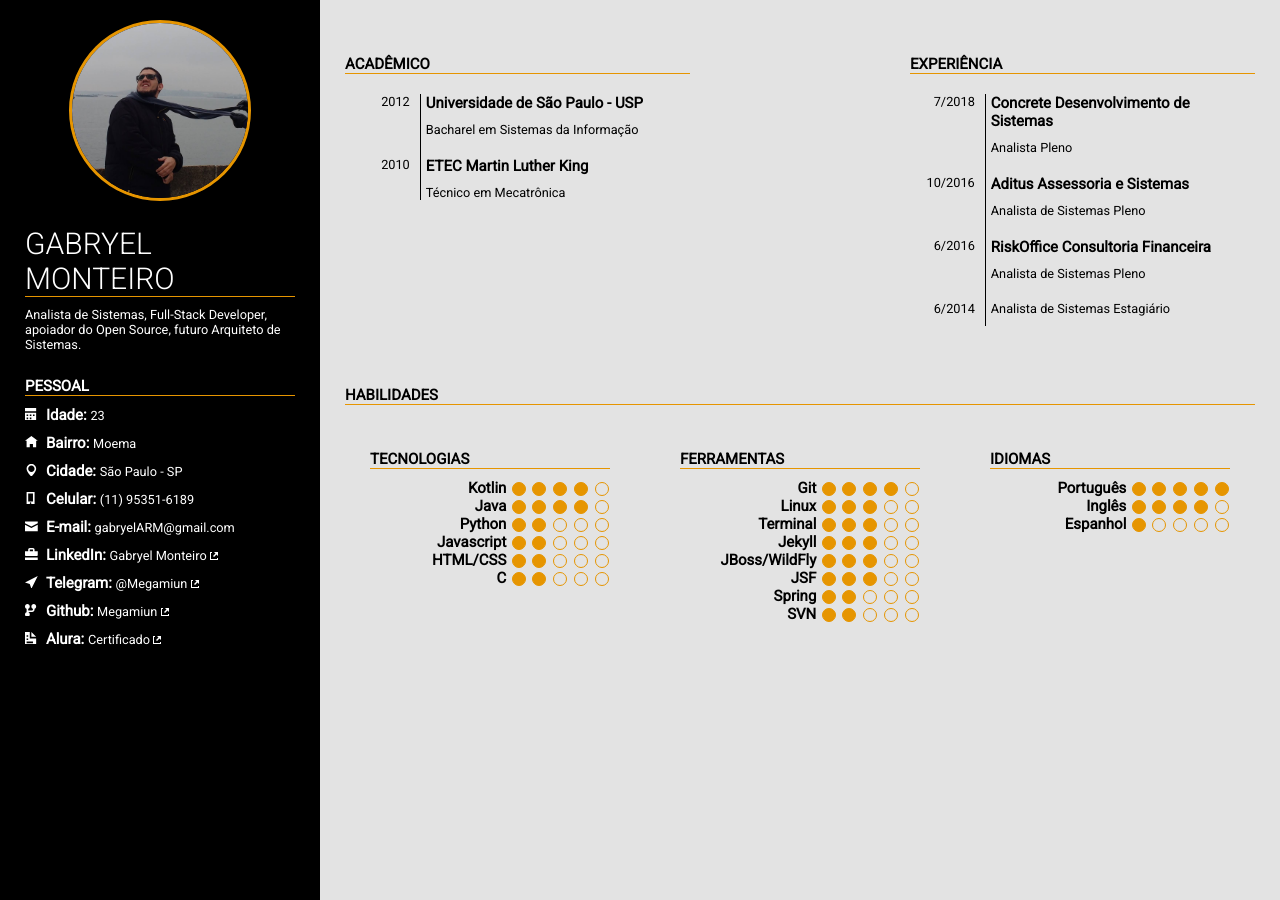
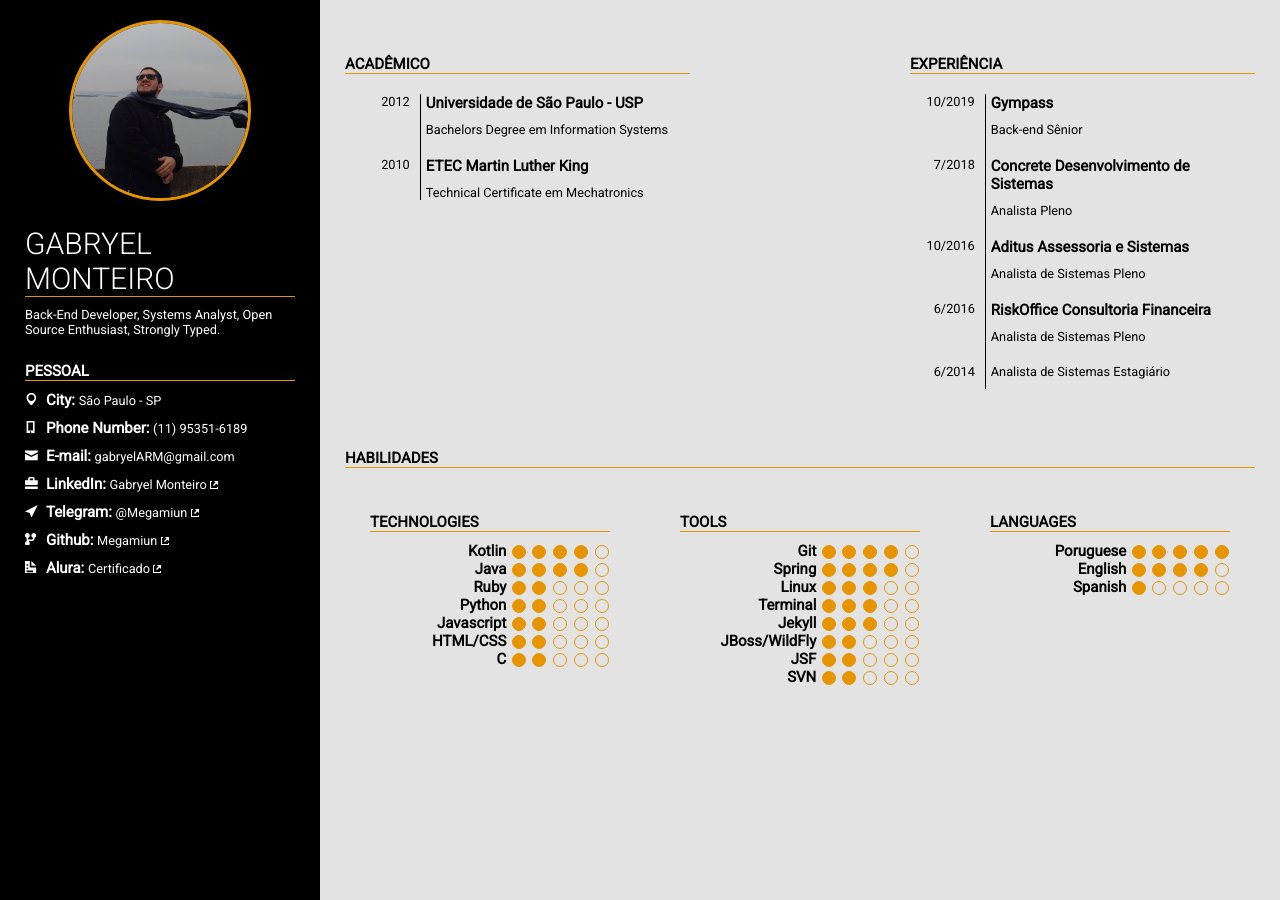
Before and after one commit to Megamiun/Megamiun.github.io, a Jekyll site: the page built from index.html, in a window 1280 px wide. Built offline with Jekyll 4.4.1, drawn with Linux system fonts in a browser that asks for light colours.

Commit message:
Translating to english

```diff
--- a/_config.yml
+++ b/_config.yml
@@ -15,8 +15,8 @@
 # in the templates via {{ site.myvariable }}.
 name: Gabryel Monteiro
 email: gabryelARM@gmail.com
-personal-description: Analista de Sistemas, Full-Stack Developer, apoiador do Open Source, futuro Arquiteto de Sistemas.
-site-description: Curriculo de Gabryel Monteiro, Full-Stack Developer, futuro Arquiteto de Sistemas.
+personal-description: Back-End Developer, Systems Analyst, Open Source Enthusiast, Strongly Typed.
+site-description: Gabryel Monteiro's Curriculum, Back-End Developer.
 url: "www.gabryel.com.br"
 github_username: Megamiun
 
--- a/_data/academics.json
+++ b/_data/academics.json
@@ -1,15 +1,15 @@
 [
     {
         "name": "ETEC Martin Luther King",
-        "class": "Mecatrônica",
-        "level": "Técnico",
+        "class": "Mechatronics",
+        "level": "Technical Certificate",
         "started": 2010,
         "ended": 2011
     },
     {
         "name": "Universidade de São Paulo - USP",
-        "class": "Sistemas da Informação",
-        "level": "Bacharel",
+        "class": "Information Systems",
+        "level": "Bachelors Degree",
         "started": 2012,
         "ended": 2016
     }
--- a/_data/personal.json
+++ b/_data/personal.json
@@ -1,22 +1,12 @@
 [
     {
-        "icon": "calendar.svg",
-        "name": "Idade",
-        "value": 23
-    },
-    {
-        "icon": "home.svg",
-        "name": "Bairro",
-        "value": "Moema"
-    },
-    {
         "icon": "map-marker.svg",
-        "name": "Cidade",
+        "name": "City",
         "value": "São Paulo - SP"
     },
     {
         "icon": "phone.svg",
-        "name": "Celular",
+        "name": "Phone Number",
         "value": "(11) 95351-6189"
     },
     {
--- a/_data/skills.json
+++ b/_data/skills.json
@@ -1,6 +1,6 @@
 [
     {
-        "name": "Tecnologias",
+        "name": "Technologies",
         "skills":
         [
             {
@@ -10,6 +10,10 @@
             {
                 "name": "Java",
                 "level": 4
+            },
+            {
+                "name": "Ruby",
+                "level": 2
             },
             {
                 "name": "Python",
@@ -30,11 +34,15 @@
         ]
     },
     {
-        "name": "Ferramentas",
+        "name": "Tools",
         "skills":
         [
             {
                 "name": "Git",
+                "level": 4
+            },
+            {
+                "name": "Spring",
                 "level": 4
             },
             {
@@ -51,14 +59,10 @@
             },
             {
                 "name": "JBoss/WildFly",
-                "level": 3
+                "level": 2
             },
             {
                 "name": "JSF",
-                "level": 3
-            },
-            {
-                "name": "Spring",
                 "level": 2
             },
             {
@@ -68,19 +72,19 @@
         ]
     },
     {
-        "name": "Idiomas",
+        "name": "Languages",
         "skills":
         [
             {
-                "name": "Português",
+                "name": "Poruguese",
                 "level": 5
             },
             {
-                "name": "Inglês",
+                "name": "English",
                 "level": 4
             },
             {
-                "name": "Espanhol",
+                "name": "Spanish",
                 "level": 1
             },
         ]
```
Also changed, not shown: _data/experiences.json (+20 -3 lines).
